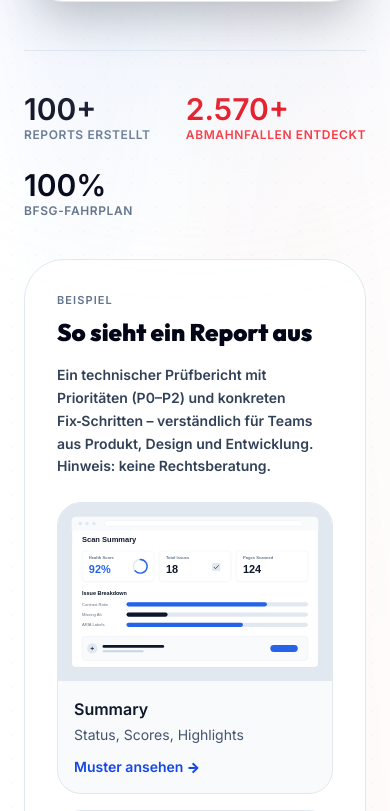
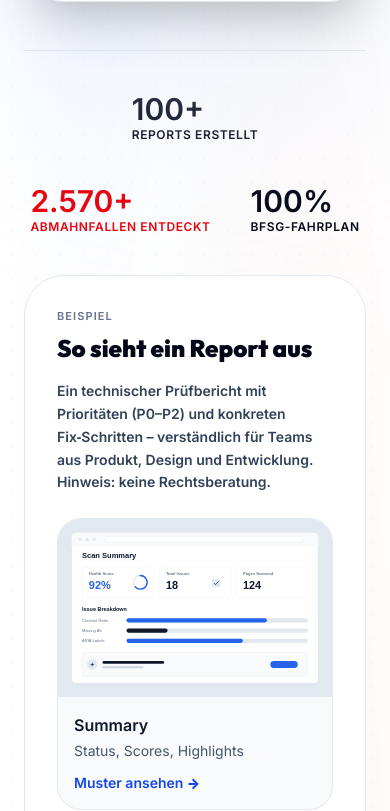
Before and after one commit to KonradBi/BFSG, a Next.js app in the folder web/: page / in a window 390 px wide. Shown: the part 2493-3304 px from the top of the page. Built offline with nearby package versions, Linux system fonts and the light colour scheme; no server answers.

Commit message:
Tighten stats row + add count-up animation and expand testimonials

```diff
--- a/web/src/app/page.tsx
+++ b/web/src/app/page.tsx
@@ -1,12 +1,67 @@
 "use client";
 
 import Link from "next/link";
-import { useCallback } from "react";
+import { useCallback, useEffect, useMemo, useRef, useState } from "react";
 import AuthNav from "./components/AuthNav";
 import BrandMark from "./components/BrandMark";
 import { isValidHttpUrl, normalizeUrl } from "./lib/normalizeUrl";
 
 export default function Home() {
+  const useCountUp = (target: number, opts?: { durationMs?: number; start?: boolean }) => {
+    const { durationMs = 1100, start = true } = opts || {};
+    const [value, setValue] = useState(0);
+
+    useEffect(() => {
+      if (!start) return;
+      let raf = 0;
+      const t0 = performance.now();
+
+      const tick = (now: number) => {
+        const p = Math.min(1, (now - t0) / durationMs);
+        // easeOutCubic
+        const eased = 1 - Math.pow(1 - p, 3);
+        setValue(Math.round(eased * target));
+        if (p < 1) raf = requestAnimationFrame(tick);
+      };
+
+      raf = requestAnimationFrame(tick);
+      return () => cancelAnimationFrame(raf);
+    }, [target, durationMs, start]);
+
+    return value;
+  };
+
+  const Stat = ({ label, target, suffix = "", className = "", format }: { label: string; target: number; suffix?: string; className?: string; format?: (n: number) => string }) => {
+    const ref = useRef<HTMLDivElement | null>(null);
+    const [inView, setInView] = useState(false);
+
+    useEffect(() => {
+      const el = ref.current;
+      if (!el) return;
+      const io = new IntersectionObserver(
+        (entries) => {
+          if (entries.some((e) => e.isIntersecting)) {
+            setInView(true);
+            io.disconnect();
+          }
+        },
+        { threshold: 0.35 }
+      );
+      io.observe(el);
+      return () => io.disconnect();
+    }, []);
+
+    const n = useCountUp(target, { start: inView });
+    const text = (format ? format(n) : String(n)) + suffix;
+
+    return (
+      <div ref={ref} className={className}>
+        <div className="text-3xl font-black">{text}</div>
+        <div className="text-xs font-bold uppercase tracking-wider">{label}</div>
+      </div>
+    );
+  };
+
   const handleScan = useCallback((e: React.FormEvent<HTMLFormElement>) => {
     e.preventDefault();
 
@@ -215,21 +270,26 @@ export default function Home() {
           </div>
 
           <div className="mt-12 border-t border-slate-200 pt-10">
-            <div className="flex items-center justify-between gap-6 flex-wrap">
-              <div>
-                <div className="text-3xl font-black text-navy-900">100+</div>
-                <div className="text-xs font-bold text-slate-500 uppercase tracking-wider">Reports Erstellt</div>
-              </div>
-              <div className="hidden md:block w-px h-10 bg-slate-200" />
-              <div>
-                <div className="text-3xl font-black text-red-600">2.570+</div>
-                <div className="text-xs font-bold text-red-500 uppercase tracking-wider">Abmahnfallen entdeckt</div>
-              </div>
-              <div className="hidden md:block w-px h-10 bg-slate-200" />
-              <div>
-                <div className="text-3xl font-black text-navy-900">100%</div>
-                <div className="text-xs font-bold text-slate-500 uppercase tracking-wider">BFSG-Fahrplan</div>
-              </div>
+            <div className="flex items-start justify-center gap-10 md:gap-16 flex-wrap">
+              <Stat
+                label="Reports Erstellt"
+                target={100}
+                suffix="+"
+                className="text-navy-900"
+              />
+              <Stat
+                label="Abmahnfallen entdeckt"
+                target={2570}
+                suffix="+"
+                className="text-red-600"
+                format={(n) => n.toLocaleString("de-DE")}
+              />
+              <Stat
+                label="BFSG-Fahrplan"
+                target={100}
+                suffix="%"
+                className="text-navy-900"
+              />
             </div>
           </div>
 
@@ -413,29 +473,51 @@ export default function Home() {
           </div>
 
           <div className="grid md:grid-cols-2 lg:grid-cols-3 gap-8">
-            {[
+            {useMemo(
+              () => [
                 {
                   n: "Thomas Meurer",
-                r: "Head of Digital, Retail Corp",
+                  r: "Head of Digital, Retail",
                   t: "Endlich ein Tool, das Tacheles redet. Die P0-Priorisierung hat uns geholfen, die kritischsten Lücken in zwei Sprints zu schließen.",
-                i: "https://i.pravatar.cc/150?u=1"
+                  // NOTE: Gemini CLI kann (in dieser Umgebung) keine Bilder generieren – daher realistische Portrait-Placeholder.
+                  i: "https://randomuser.me/api/portraits/men/32.jpg",
                 },
                 {
                   n: "Sarah König",
                   r: "Agenturleitung, CreativeMind",
                   t: "Für unsere Kunden ist das BFSG ein Buch mit sieben Siegeln. Der BFSG-WebCheck übersetzt das Gesetz in machbare Tasks.",
-                i: "https://i.pravatar.cc/150?u=2"
+                  i: "https://randomuser.me/api/portraits/women/44.jpg",
                 },
                 {
                   n: "Dr. Marc Wolter",
                   r: "Compliance Officer",
                   t: "In der Vorbereitung auf 2025 ist dieser technische Check für uns ein unverzichtbares Werkzeug für das Risikomanagement.",
-                i: "https://i.pravatar.cc/150?u=3"
-              }
-            ].map(user => (
+                  i: "https://randomuser.me/api/portraits/men/54.jpg",
+                },
+                {
+                  n: "Laura Schneider",
+                  r: "Product Lead, SaaS",
+                  t: "Der Report war so konkret, dass unser Dev-Team direkt loslegen konnte. Keine Buzzwords – echte Fixes.",
+                  i: "https://randomuser.me/api/portraits/women/68.jpg",
+                },
+                {
+                  n: "Jan Peters",
+                  r: "CTO, Mittelstand",
+                  t: "Wir haben in wenigen Tagen die größten Risiken priorisiert. Besonders gut: die klare Zuordnung nach Seiten & Komponenten.",
+                  i: "https://randomuser.me/api/portraits/men/76.jpg",
+                },
+                {
+                  n: "Miriam Hoffmann",
+                  r: "Accessibility Consultant",
+                  t: "Für Stakeholder-Kommunikation super: verständliche Zusammenfassung plus technische Details für die Umsetzung.",
+                  i: "https://randomuser.me/api/portraits/women/12.jpg",
+                },
+              ],
+              []
+            ).map((user) => (
               <div key={user.n} className="p-8 rounded-[2rem] bg-white border border-slate-200 shadow-sm relative overflow-hidden">
                 <div className="flex items-center gap-4 mb-6">
-                  <img src={user.i} alt={user.n} className="w-12 h-12 rounded-full border-2 border-slate-100" />
+                  <img src={user.i} alt={user.n} className="w-12 h-12 rounded-full border-2 border-slate-100 object-cover" />
                   <div>
                     <div className="font-bold text-navy-900">{user.n}</div>
                     <div className="text-xs text-slate-500 font-semibold">{user.r}</div>
@@ -443,7 +525,7 @@ export default function Home() {
                 </div>
                 <p className="text-slate-700 italic leading-relaxed font-medium">„{user.t}“</p>
                 <div className="mt-6 flex gap-1">
-                  {[1, 2, 3, 4, 5].map(x => (
+                  {[1, 2, 3, 4, 5].map((x) => (
                     <svg key={x} width="16" height="16" fill="#fbbf24" viewBox="0 0 24 24"><path d="M12 17.27L18.18 21l-1.64-7.03L22 9.24l-7.19-.61L12 2 9.19 8.63 2 9.24l5.46 4.73L5.82 21z"/></svg>
                   ))}
                 </div>
```
Lines whose indentation alone changed are shown as unchanged.
